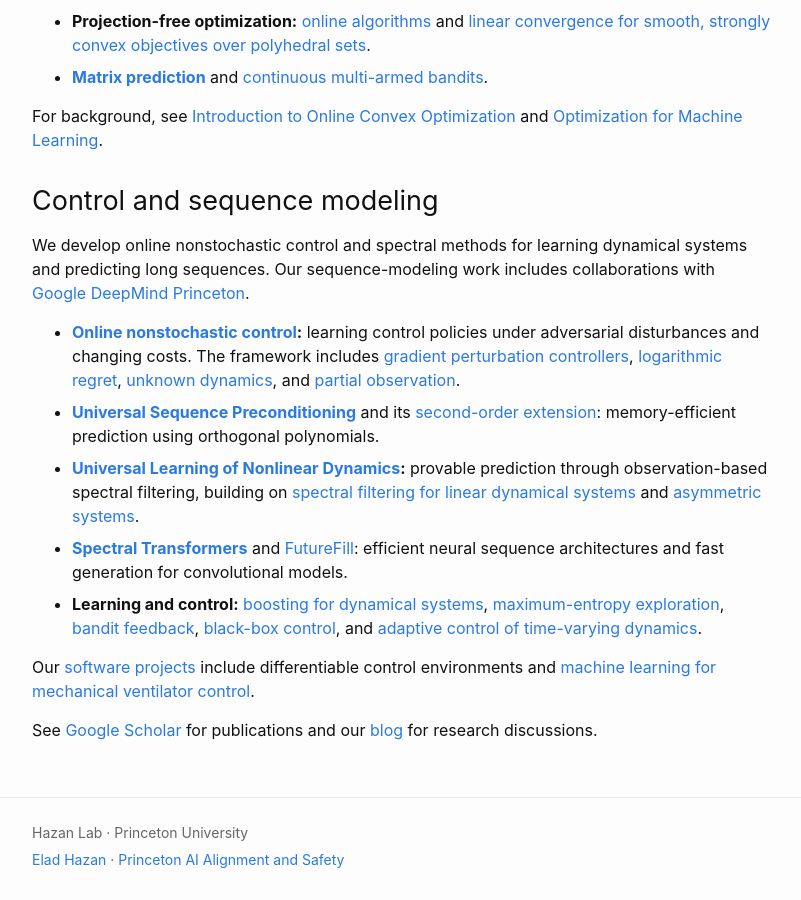
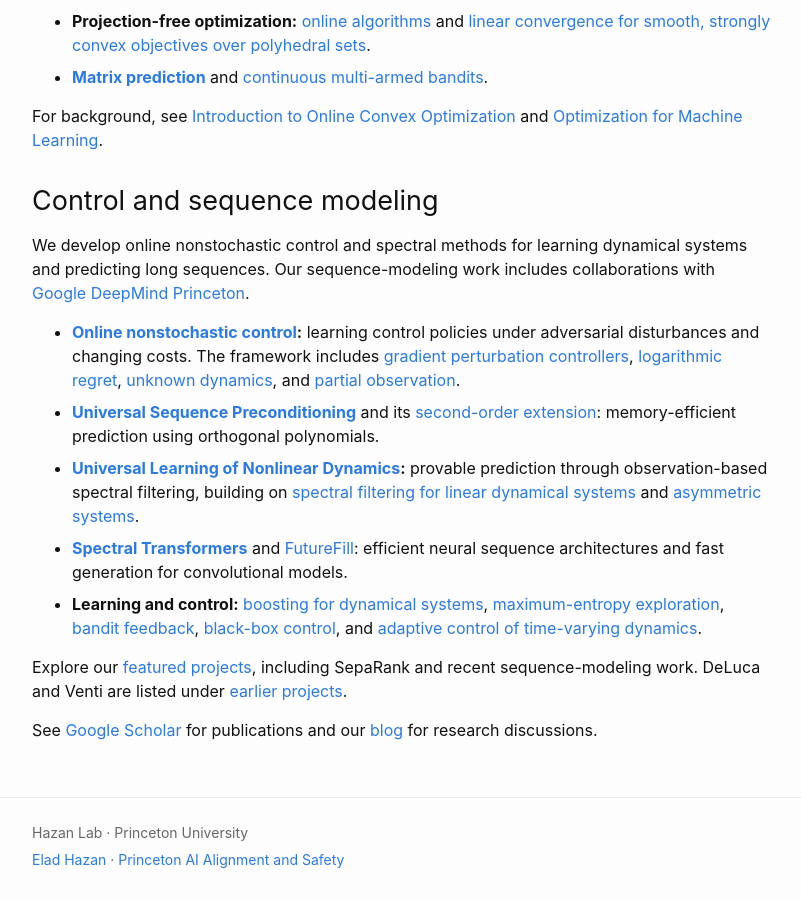
Before and after one commit to MinRegret/minregret.github.io, a Jekyll site: the page built from research/index.md, in a window 1280 px wide and 900 px high, scrolled down 731 px. Shown: the whole window, without its empty margins (238-1039 px from the left). Built offline with Jekyll 4.4.1, drawn with Linux system fonts in a browser that asks for light colours.

Commit message:
Update research page links to featured and earlier projects

```diff
--- a/research/index.md
+++ b/research/index.md
@@ -36,6 +36,6 @@ We develop online nonstochastic control and spectral methods for learning dynami
 - **[Spectral Transformers](https://sites.google.com/view/gbrainprinceton/projects/spectral-transformers)** and [FutureFill](https://arxiv.org/abs/2410.03766): efficient neural sequence architectures and fast generation for convolutional models.
 - **Learning and control:** [boosting for dynamical systems](https://arxiv.org/abs/1906.08720), [maximum-entropy exploration](https://arxiv.org/abs/1812.02690), [bandit feedback](https://arxiv.org/abs/2008.05523), [black-box control](https://arxiv.org/abs/2007.06650), and [adaptive control of time-varying dynamics](https://arxiv.org/abs/2007.04393).
 
-Our [software projects](/projects/) include differentiable control environments and [machine learning for mechanical ventilator control](https://arxiv.org/abs/2102.06779).
+Explore our [featured projects](/projects/), including SepaRank and recent sequence-modeling work. DeLuca and Venti are listed under [earlier projects](/projects/#earlier-projects).
 
 See [Google Scholar](https://scholar.google.com/citations?user=LnhCGNMAAAAJ&hl=en&view_op=list_works&sortby=pubdate) for publications and our [blog](/blog/) for research discussions.
```
